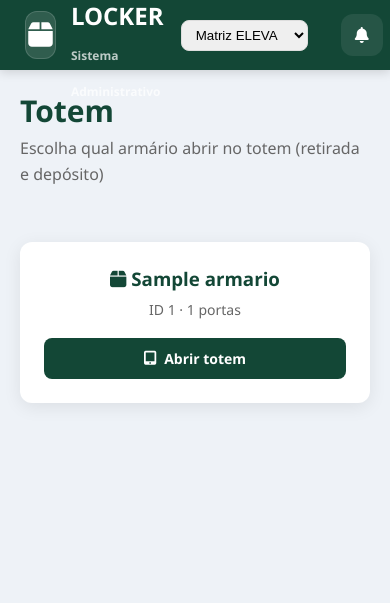
After one commit to sandrodemoraes/eleva-locker, a Flask app: page /totem/escolher in a window 390 px wide. The commit adds this page. Shown: the top 603 px of the page. Run offline with Flask 3, Linux system fonts and the light colour scheme; the visitor is signed in with stand-in values (Sample User, id 1); data comes from the database, SQL or seed files in the repository; tables that the repository leaves empty hold one stand-in row (values such as "Sample post"); some libraries are stand-ins or nearby versions.

Commit message:
feat(totem): pagina escolher armario no menu Totem
- /totem/escolher no painel admin (Matriz, Bancada 2, etc.)
- /totem com 2+ armarios mostra selecao em vez de redirecionar
- Tablet/kiosk continua em /totem/2 direto

Co-authored-by: sandrodemoraes <sandrodemoraes@users.noreply.github.com>

```diff
--- a/routes/totem.py
+++ b/routes/totem.py
@@ -2,10 +2,11 @@ from pathlib import Path
 import logging
 import re
 
-from flask import Blueprint, render_template, request, jsonify, Response, make_response, redirect
+from flask import Blueprint, render_template, request, jsonify, Response, make_response, redirect, session
 import json
 
 import config
+from middleware.auth_required import login_required
 
 TOTEM_VERSAO = "2.4.8"
 from middleware.rate_limit import rate_limit
@@ -56,14 +57,31 @@ def versao():
     return jsonify(info)
 
 
+@totem_bp.route("/totem/escolher")
+@login_required
+def escolher():
+
+    armarios = ArmarioService.listar()
+    if not armarios:
+        armarios = ArmarioService.listar_para_totem()
+
+    return render_template(
+        "totem_escolher.html",
+        usuario=session.get("usuario"),
+        perfil=session.get("perfil"),
+        armarios=armarios,
+    )
+
+
 @totem_bp.route("/totem")
 @totem_bp.route("/totem/<int:armario_id>")
 def index(armario_id=None):
 
-    if armario_id is None and config.TOTEM_ARMARIO_ID:
+    todos_armarios = ArmarioService.listar_ativos()
+
+    if armario_id is None and config.TOTEM_ARMARIO_ID and len(todos_armarios) <= 1:
         return redirect(f"/totem/{config.TOTEM_ARMARIO_ID}")
 
-    todos_armarios = ArmarioService.listar_ativos()
     if armario_id is None and len(todos_armarios) == 1:
         return redirect(f"/totem/{todos_armarios[0]['id']}")
 
--- a/templates/configuracoes.html
+++ b/templates/configuracoes.html
@@ -89,7 +89,7 @@
             <tr><td style="padding:8px;">E-mail</td><td><strong>{% if config.NOTIF_EMAIL_ATIVO %}Ativo{% else %}Inativo{% endif %}</strong></td></tr>
             <tr><td style="padding:8px;">WhatsApp</td><td><strong>{% if config.NOTIF_WHATSAPP_ATIVO %}Ativo{% else %}Inativo{% endif %}</strong></td></tr>
             <tr><td style="padding:8px;">SMS</td><td><strong>{% if config.NOTIF_SMS_ATIVO %}Ativo{% else %}Inativo{% endif %}</strong></td></tr>
-            <tr><td style="padding:8px;">Totem</td><td><strong><a href="/totem" target="_blank">/totem</a></strong></td></tr>
+            <tr><td style="padding:8px;">Totem</td><td><strong><a href="/totem/escolher">/totem/escolher</a></strong> · <a href="/totem" target="_blank">/totem</a></td></tr>
         </table>
     </div>
 
--- a/templates/layout/sidebar.html
+++ b/templates/layout/sidebar.html
@@ -39,7 +39,7 @@
             <span>ESP32</span>
         </a>
 
-        <a href="{{ url_for('totem.index') }}" target="_blank">
+        <a href="{{ url_for('totem.escolher') }}">
             <i class="fa-solid fa-tablet-screen-button"></i>
             <span>Totem</span>
         </a>
--- /dev/null
+++ b/templates/totem_escolher.html
@@ -0,0 +1,57 @@
+{% extends "layout/base.html" %}
+
+{% block title %}Totem — Escolher armário | ELEVA LOCKER{% endblock %}
+
+{% block styles %}
+<link rel="stylesheet" href="{{ url_for('static', filename='css/crud.css') }}">
+<style>
+.totem-grid{
+    display:grid;
+    grid-template-columns:repeat(auto-fill,minmax(260px,1fr));
+    gap:20px;
+    margin-top:20px;
+}
+.totem-card{
+    background:#fff;
+    border-radius:12px;
+    padding:24px;
+    box-shadow:0 4px 18px rgba(0,0,0,.08);
+    text-align:center;
+}
+.totem-card h3{margin:0 0 8px;color:#134736;}
+.totem-card p{margin:0 0 16px;color:#666;font-size:14px;}
+.totem-card .btn{width:100%;justify-content:center;}
+</style>
+{% endblock %}
+
+{% block content %}
+
+<div class="page-header">
+    <div>
+        <h1>Totem</h1>
+        <p>Escolha qual armário abrir no totem (retirada e depósito)</p>
+    </div>
+</div>
+
+{% if armarios %}
+<div class="totem-grid">
+    {% for a in armarios %}
+    <div class="totem-card">
+        <h3><i class="fa-solid fa-box"></i> {{ a.nome }}</h3>
+        <p>ID {{ a.id }}{% if a.max_portas %} · {{ a.max_portas }} portas{% endif %}</p>
+        <a href="/totem/{{ a.id }}" target="_blank" rel="noopener" class="btn">
+            <i class="fa-solid fa-tablet-screen-button"></i> Abrir totem
+        </a>
+    </div>
+    {% endfor %}
+</div>
+{% else %}
+<div class="table-box">
+    <div class="empty-state">
+        <i class="fa-solid fa-tablet-screen-button fa-3x"></i>
+        <p>Nenhum armário ativo. Cadastre em Armários primeiro.</p>
+    </div>
+</div>
+{% endif %}
+
+{% endblock %}
```
